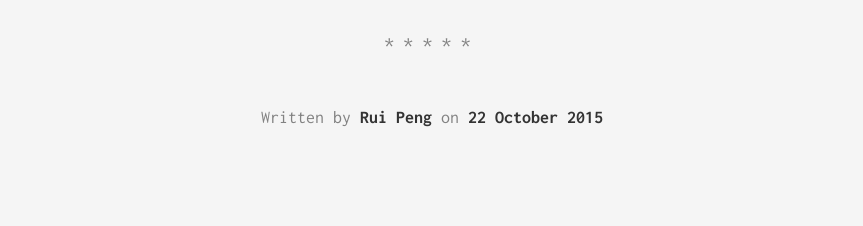
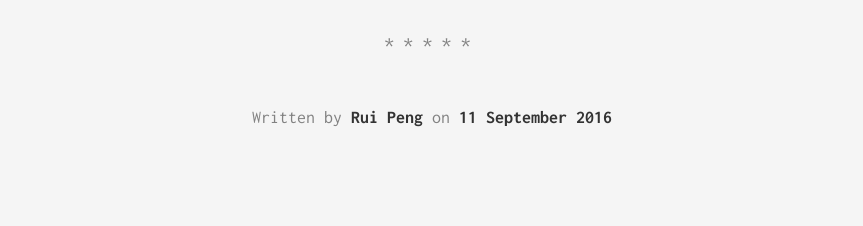
Before and after one commit to raypeng/old_website, a Jekyll site: the page built from _posts/2016-09-11-911.md, in a window 1280 px wide. Shown: the part 1279-1505 px from the top of the page, without its empty margins (208-1071 px from the left). Built offline with Jekyll 4.4.1, drawn with Linux system fonts in a browser that asks for light colours; comment, search, counter and statistics services are not loaded.

Commit message:
update 9/11 blog

```diff
--- a/_posts/2016-09-11-911.md
+++ b/_posts/2016-09-11-911.md
@@ -1,7 +1,7 @@
 ---
 layout:   post
 title:    "15 years after 9/11"
-date:     2015-10-22
+date:     2016-09-11
 categories: [reflections]
 ---
 
```
